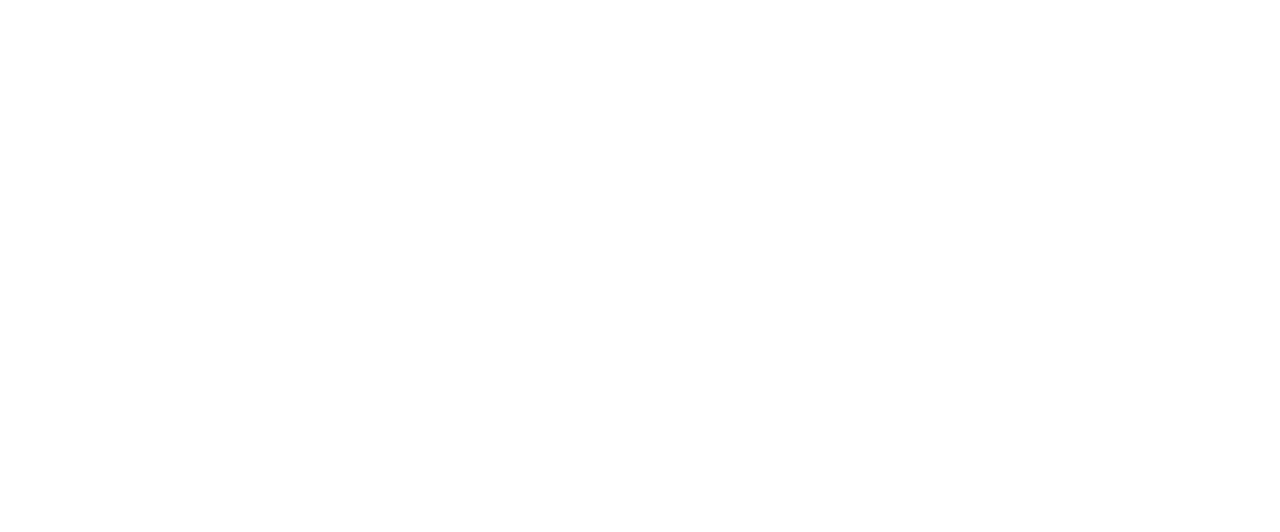
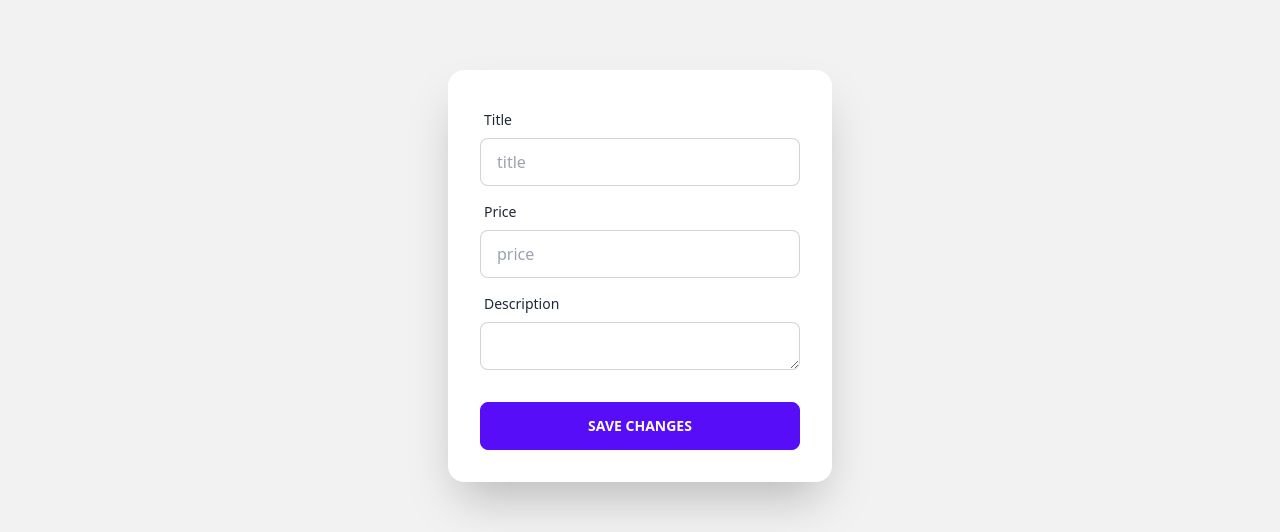
Before and after one commit to Rilaey/The-Mars-Market, a React (Create React App) app in the folder client/: page /editpost/1 in a window 1280 px wide. Shown: the part 174-706 px from the top of the page. Built offline with nearby package versions, Linux system fonts and the light colour scheme; no server answers.

Commit message:
added update post functionality

```diff
--- a/client/src/App.js
+++ b/client/src/App.js
@@ -9,6 +9,7 @@
 import CreatePost from "./pages/CreatePost";
 import { ApolloClient, ApolloProvider, InMemoryCache } from '@apollo/client';
 import EditProfile from "./pages/EditProfile";
+import EditPost from "./pages/EditPost";
 
 const client = new ApolloClient({
   uri: '/graphql',
@@ -30,6 +31,7 @@
             <Route path="/item/:id" element={<Item />} />
             <Route path="/createpost/:profileId" element={<CreatePost />} />
             <Route path="/editprofile/:profileId" element={<EditProfile />} />
+            <Route path="/editpost/:id" element={<EditPost />} />
           </Routes>
         </div>
       </BrowserRouter>
--- a/client/src/components/Header.js
+++ b/client/src/components/Header.js
@@ -20,7 +20,7 @@
     variables: { _id: auth.loggedIn() ? auth.getProfile().data._id : "" },
   });
   const currentUser = data_user?.user || {}
-  console.log(currentUser)
+
 
   return (
     <div className="navbar bg-base-100 fixed z-10">
--- a/client/src/components/ProfileCard.js
+++ b/client/src/components/ProfileCard.js
@@ -1,8 +1,11 @@
 import React from 'react';
 import { useMutation } from '@apollo/client';
 import { DELETE_POST } from '../utils/mutations';
+import { useNavigate } from "react-router-dom";
 
 export default function ProfileCard(props) {
+    const navigate = useNavigate();
+
     function currencyFormat(num) {
         return '$' + num.toFixed(2).replace(/(\d)(?=(\d{3})+(?!\d))/g, '$1,')
     }
@@ -34,7 +37,9 @@
                     <p>{currencyFormat(props.price)}</p>
                     <p className="overflow-hidden text-ellipsis whitespace-nowrap">{props.description}</p>
                     <div className="card-actions justify-end">
-                        <button className="btn btn-primary">Edit</button>
+                        <button onClick={() => {
+              navigate(`/editpost/${props.edit}`)
+            }} className="btn btn-primary">Edit</button>
                     </div>
                 </div>
             </div>
--- /dev/null
+++ b/client/src/pages/EditPost.js
@@ -0,0 +1,110 @@
+import { useState } from 'react';
+import { UPDATE_POST } from '../utils/mutations';
+import { useMutation, useQuery } from "@apollo/client";
+import { QUERY_POST } from "../utils/queries";
+import auth from "../utils/auth";
+import { useParams, useNavigate } from "react-router-dom";
+
+export default function CreatePost() {
+    const navigate = useNavigate();
+    const { id } = useParams();
+    const { loading, data } = useQuery(QUERY_POST, {
+        variables: { id: id },
+    });
+
+    const post = data?.post || {};
+    let editedPost = { ...post };
+
+    const [formState, setFormState] = useState({
+        title: editedPost.title,
+        description: editedPost.description,
+        price: editedPost.price,
+        _id: id
+    });
+
+    const [updatePost, { error }] = useMutation(UPDATE_POST);
+
+    const handleChange = (event) => {
+        const { name, value } = event.target;
+
+        setFormState({
+            ...formState,
+            [name]: value
+        });
+    };
+
+    const handleSubmit = async (event) => {
+        event.preventDefault();
+
+        try {
+            const { title, description, price, _id } = formState;
+            const priceAsFloat = parseFloat(price);
+            const { data } = await updatePost({
+                variables: { updatePostId: _id, title, description, price: priceAsFloat },
+            });
+            console.log('Success!');
+            navigate(`/profile/${auth.getProfile().data._id}`);
+            window.location.reload();
+        } catch (error) {
+            console.error(error);
+        }
+    };
+
+    return (
+        <div className="hero min-h-screen bg-base-200">
+            <div className="card flex-shrink-0 w-full max-w-sm shadow-2xl bg-base-100">
+                {loading ? (
+                    <p>Loading...</p>
+                ) : (
+                    <form onSubmit={handleSubmit}>
+                        <div className="card-body">
+                            <div className="form-control">
+                                <label className="label">
+                                    <span className="label-text">Title</span>
+                                </label>
+                                <input
+                                    type="text"
+                                    placeholder="title"
+                                    className="input input-bordered"
+                                    name="title"
+                                    value={formState.title}
+                                    onChange={handleChange}
+                                />
+                            </div>
+                            <div className="form-control">
+                                <label className="label">
+                                    <span className="label-text">Price</span>
+                                </label>
+                                <input
+                                    type="text"
+                                    placeholder="price"
+                                    className="input input-bordered"
+                                    name="price"
+                                    value={formState.price}
+                                    onChange={handleChange}
+                                />
+                            </div>
+                            <div className="form-control">
+                                <label className="label">
+                                    <span className="label-text">Description</span>
+                                </label>
+                                <textarea
+                                    type="text"
+                                    className="input input-bordered"
+                                    name="description"
+                                    value={formState.description}
+                                    onChange={handleChange}
+                                />
+                            </div>
+                            <div className="form-control mt-6">
+                                <button className="btn btn-primary" type="submit">
+                                    Save Changes
+                                </button>
+                            </div>
+                        </div>
+                    </form>
+                )}
+            </div>
+        </div>
+    );
+}
--- a/client/src/pages/EditProfile.js
+++ b/client/src/pages/EditProfile.js
@@ -88,7 +88,6 @@
             const { data } = await updateUser({
                 variables: { firstName, lastName, email, phoneNumber, username, _id: auth.getProfile().data._id },
             });
-            console.log(data);
             navigate(`/profile/${auth.getProfile().data._id}`)
 
             // Reset form data if desired
--- a/client/src/pages/Profile.js
+++ b/client/src/pages/Profile.js
@@ -53,7 +53,7 @@
         </div>
       </div><h1 className="flex justify-center pt-[12px] text-5xl font-bold">Your Items</h1><div className='card-container justify-center items-center flex flex-wrap'>
           {user.posts.map(product => (
-            <ProfileCard className="card" delete={product._id} key={product._id} title={product.title} description={product.description} price={product.price} image={product.postImgs[0]} />
+            <ProfileCard className="card" edit={product._id} delete={product._id} key={product._id} title={product.title} description={product.description} price={product.price} image={product.postImgs[0]} />
           ))}
         </div></> : <><div className="pt-[24px] hero bg-base-200">
         <div className="hero-content flex-col lg:flex-row">
```
